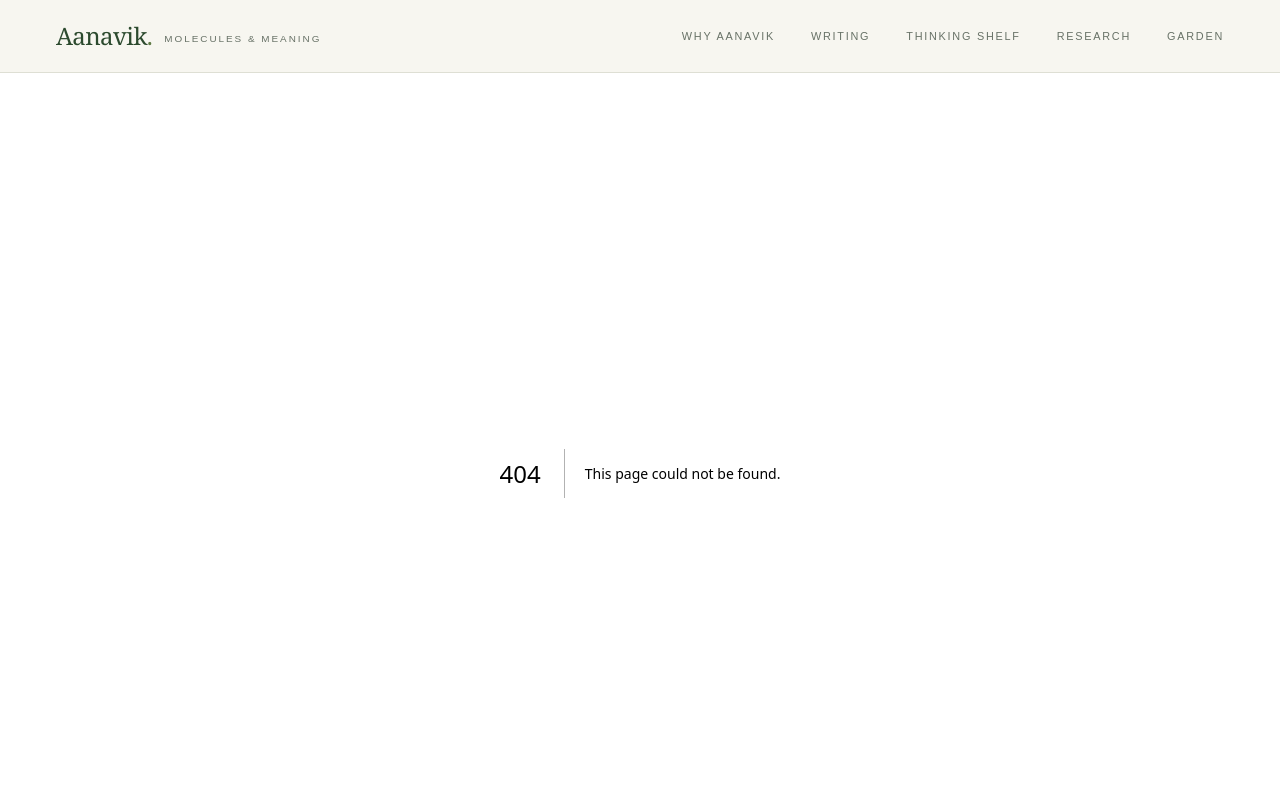
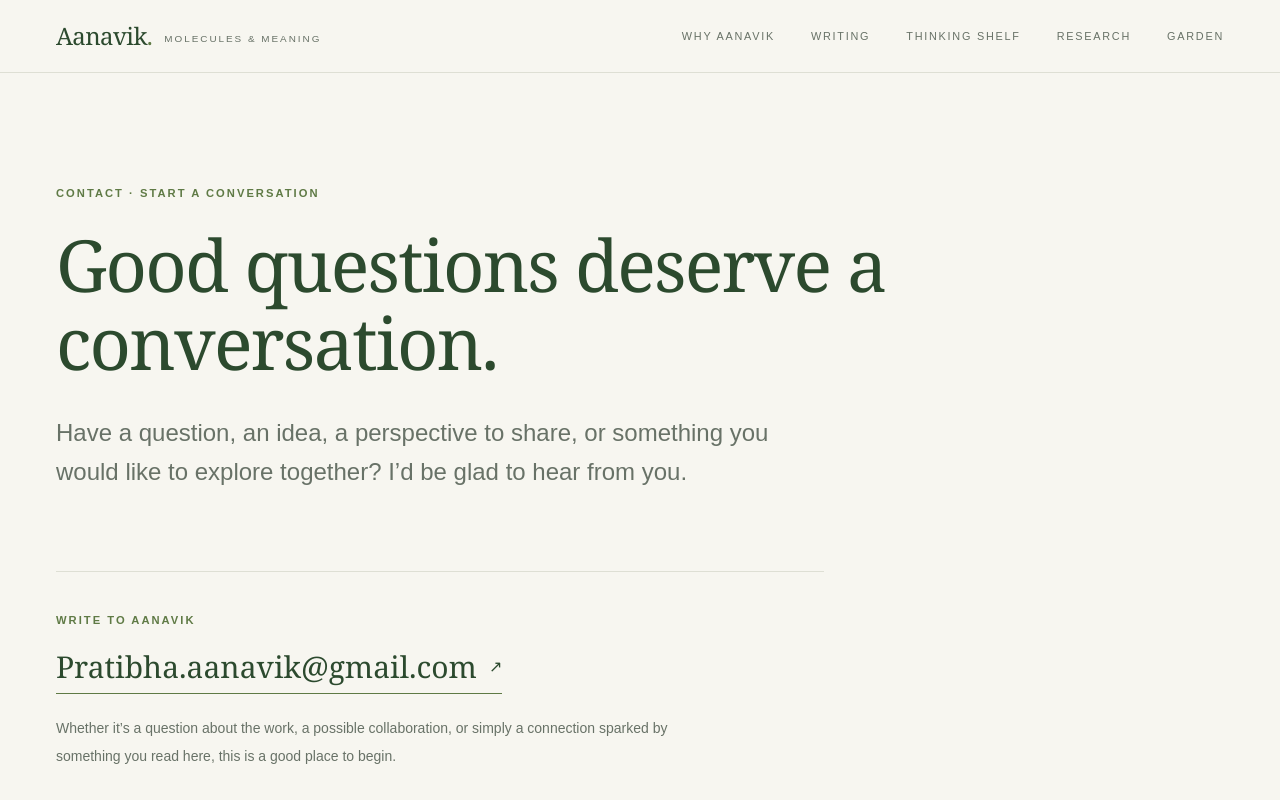
Before and after one commit to Pratibhadeergh/aanavik, a Next.js app: page /contact in a window 1280 px wide. Before the commit this address had no page. Shown: the top 800 px of the page. Built offline with nearby package versions, Linux system fonts and the light colour scheme.

Commit message:
Add Aanavik contact page

```diff
--- /dev/null
+++ b/app/contact/page.tsx
@@ -0,0 +1,32 @@
+export default function ContactPage() {
+  return (
+    <main className="mx-auto max-w-7xl px-6 py-20 md:px-10 lg:px-14 lg:py-28">
+      <header className="max-w-4xl">
+        <p className="editorial-eyebrow">Contact · Start a conversation</p>
+        <h1 className="mt-6 font-serif text-5xl leading-[1.08] tracking-tight text-[var(--soil)] sm:text-6xl lg:text-7xl">
+          Good questions deserve a conversation.
+        </h1>
+        <p className="mt-8 max-w-3xl text-xl leading-relaxed text-[var(--muted)] sm:text-2xl">
+          Have a question, an idea, a perspective to share, or something you
+          would like to explore together? I’d be glad to hear from you.
+        </p>
+      </header>
+
+      <section className="mt-20 max-w-3xl border-t border-[var(--line)] pt-10">
+        <p className="editorial-eyebrow">Write to Aanavik</p>
+        <a
+          href="mailto:Pratibha.aanavik@gmail.com"
+          className="mt-5 inline-flex items-center gap-3 border-b border-[var(--leaf)] pb-2 font-serif text-2xl text-[var(--soil)] transition-colors hover:text-[var(--leaf)] sm:text-3xl"
+        >
+          Pratibha.aanavik@gmail.com
+          <span aria-hidden="true" className="font-sans text-base">↗</span>
+        </a>
+        <p className="mt-5 max-w-2xl text-sm leading-7 text-[var(--muted)]">
+          Whether it’s a question about the work, a possible collaboration, or
+          simply a connection sparked by something you read here, this is a
+          good place to begin.
+        </p>
+      </section>
+    </main>
+  );
+}
```
